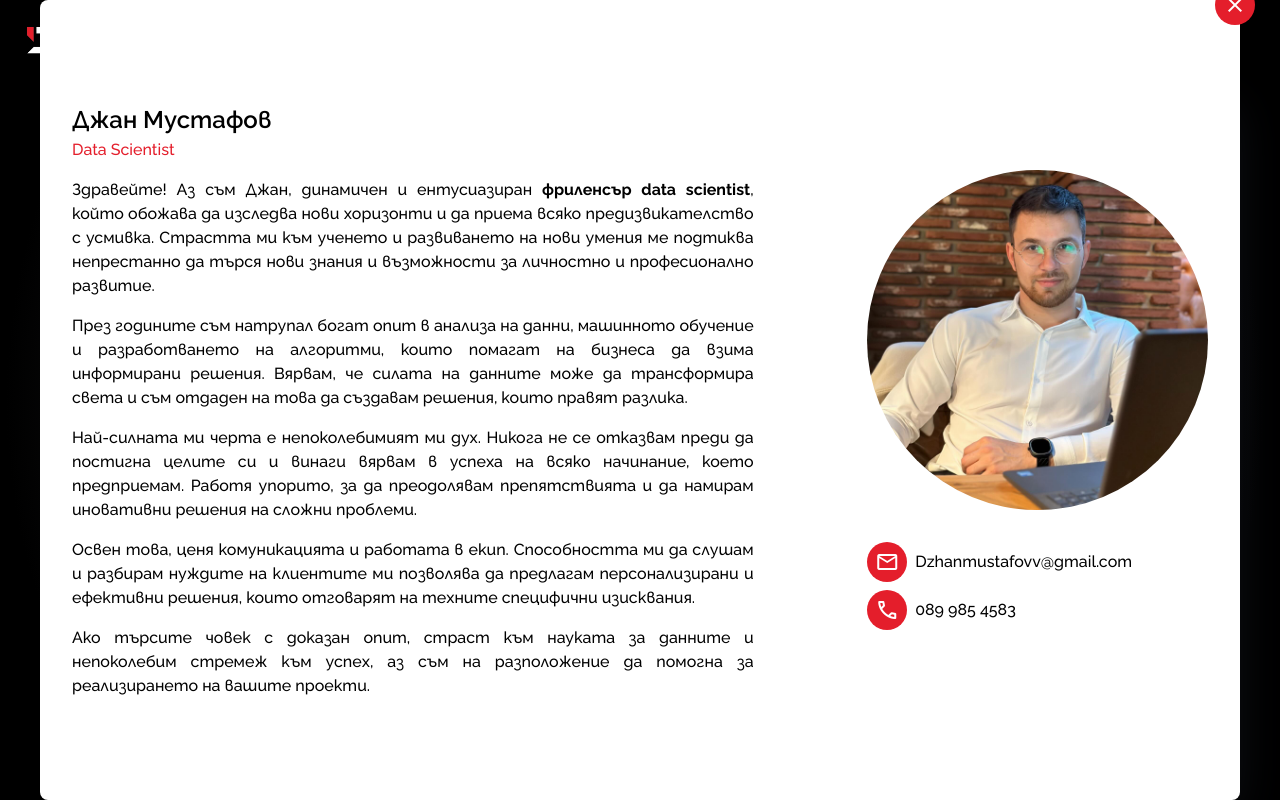
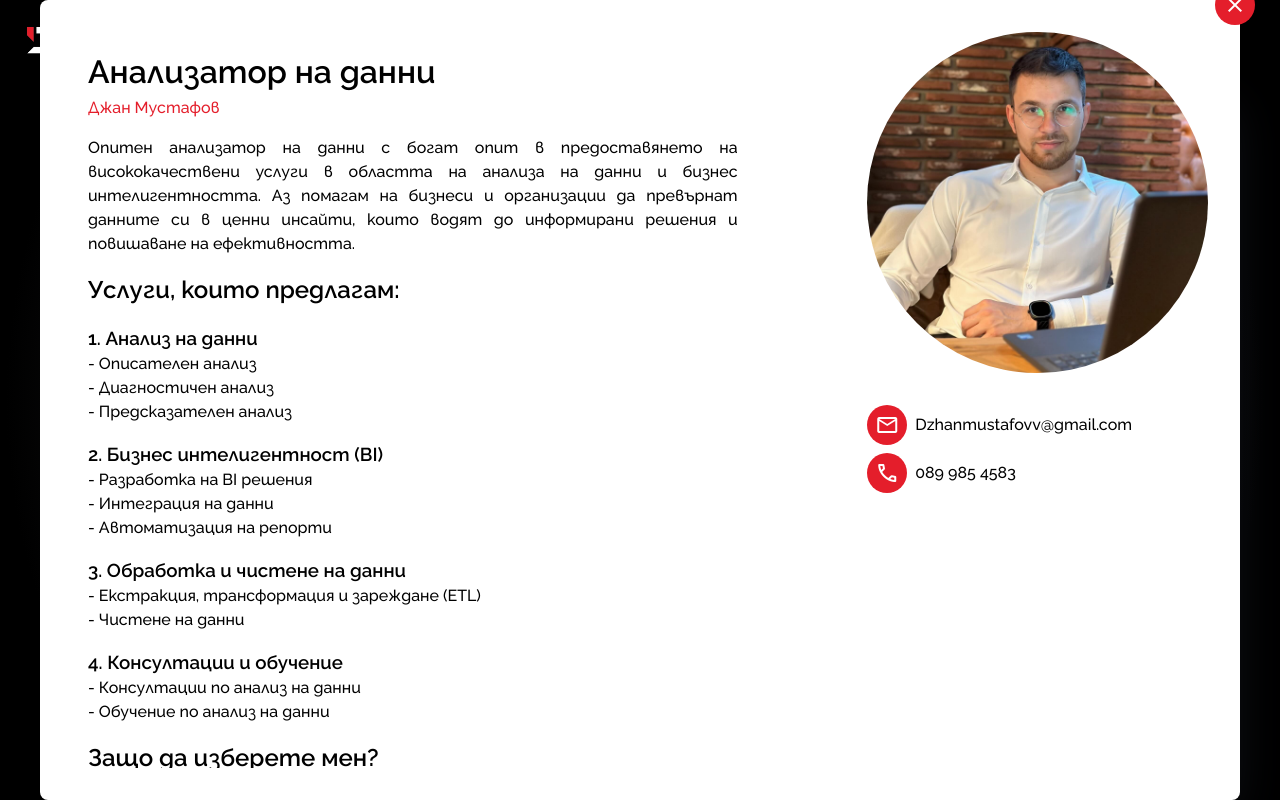
Before and after one commit to TasimDev/dzhanmustafov.com, a plain HTML site: page index.html in a window 1280 px wide. Drawn offline with nearby package versions, Linux system fonts and the light colour scheme.

Commit message:
sadfsadf

```diff
--- a/index.html
+++ b/index.html
@@ -50,7 +50,7 @@
   <div class="logo">
     <img src="images/logonobg.png" alt="logo no bg">
   </div>
-  <div class="window" id="about">
+  <!-- <div class="window" id="about">
     <div class="icon-x bg-primary-400">
       <span class="material-symbols-outlined">
         close
@@ -86,6 +86,97 @@
           Ако търсите човек с доказан опит, страст към науката за данните и непоколебим стремеж към успех, аз съм на
           разположение да помогна за реализирането на вашите проекти.</p>
 
+      </main>
+
+    </div>
+    <div class="image">
+      <img src="images/me.jpg" alt="me">
+      <ul>
+        <li><a href=""><span class="icon"><span class="material-symbols-outlined">
+                mail
+              </span></span> <span class="text">Dzhanmustafovv@gmail.com</span></a></li>
+        <li><a href=""><span class="icon"><span class="material-symbols-outlined">
+                call
+              </span></span> <span class="text">089 985 4583</span></a></li>
+
+      </ul>
+    </div>
+  </div> -->
+  <div class="window" id="data-analize">
+    <div class="icon-x bg-primary-400">
+      <span class="material-symbols-outlined">
+        close
+      </span>
+    </div>
+    <div class="info">
+      <div id="progress-bar"></div>
+      <header>
+        <h1 class="title">Анализатор на данни</h1>
+        <p class="text-primary">Джан Мустафов</p>
+      </header>
+      <main>
+        <p>Oпитен анализатор на данни с богат опит в предоставянето на висококачествени услуги в областта на анализа на
+          данни и бизнес интелигентността. Аз помагам на бизнеси и организации да превърнат данните си в ценни инсайти,
+          които водят до информирани решения и повишаване на ефективността.</p>
+        <h2>Услуги, които предлагам:</h2>
+        <ul>
+          <header>
+            <h3>1. Анализ на данни</h3>
+          </header>
+          <li> - Описателен анализ</li>
+          <li> - Диагностичен анализ</li>
+          <li> - Предсказателен анализ</li>
+        </ul>
+        <ul>
+          <header>
+            <h3>2. Бизнес интелигентност (BI)</h3>
+          </header>
+          <li> - Разработка на BI решения</li>
+          <li> - Интеграция на данни</li>
+          <li> - Автоматизация на репорти</li>
+        </ul>
+        <ul>
+          <header>
+            <h3>3. Обработка и чистене на данни</h3>
+          </header>
+          <li> - Екстракция, трансформация и зареждане (ETL)</li>
+          <li> - Чистене на данни</li>
+        </ul>
+        <ul>
+          <header>
+            <h3>4. Консултации и обучение</h3>
+          </header>
+          <li> - Консултации по анализ на данни</li>
+          <li> - Обучение по анализ на данни</li>
+        </ul>
+        <h2>Защо да изберете мен?</h2>
+        <ul>
+          <li>
+            <b>Опит и експертиза:</b>
+            Имам дългогодишен опит в анализа на данни в различни индустрии, включително финанси,
+            здравеопазване, маркетинг и производство.
+          </li>
+          <br>
+          <li>
+            <b>Персонализирани решения:</b>
+            Разбирам уникалните нужди на всеки клиент и предоставям персонализирани решения,
+            които отговарят на специфичните изисквания и цели.
+          </li>
+          <br>
+          <li>
+            <b>Резултати, ориентирани към бизнеса:</b>
+            Работя с фокус върху постигането на измерими резултати, които
+            подобряват ефективността и конкурентоспособността на вашия бизнес.
+          </li>
+          <br>
+          <li>
+            <b>Комуникация и поддръжка: </b>
+            Поддържам ясна и ефективна комуникация през целия процес и предлагам продължаваща
+            поддръжка и консултации след завършването на проекта.
+          </li>
+        </ul>
+        <p>Свържете се с мен днес, за да обсъдим как мога да ви помогна да извлечете максимална стойност от вашите данни
+          и да постигнете вашите бизнес цели!</p>
       </main>
 
     </div>
--- a/styles/style.css
+++ b/styles/style.css
@@ -25,6 +25,10 @@
   box-sizing: border-box;
   font-family: "Raleway", sans-serif;
   font-optical-sizing: auto;
+}
+
+body {
+  overflow: hidden;
 }
 
 /* Remove default margin */
@@ -357,7 +361,7 @@ button {
   display: flex;
   gap: 1rem;
   justify-content: space-between;
-  align-items: center;
+
 }
 
 .window .icon-x {
@@ -367,6 +371,7 @@ button {
   position: absolute;
   top: -15px;
   right: -15px;
+
 }
 
 .window .icon-x span {
@@ -376,11 +381,34 @@ button {
 
 }
 
+
+
 .window .info {
   display: flex;
   flex-direction: column;
   gap: 1rem;
   width: 60%;
+  padding: 0 1rem;
+  overflow-y: scroll;
+  overflow-x: hidden;
+
+}
+
+.window .info::-webkit-scrollbar-track {
+  -webkit-box-shadow: inset 0 0 6px rgba(0, 0, 0, 0.3);
+  border-radius: 10px;
+  background-color: #F5F5F5;
+}
+
+.window .info::-webkit-scrollbar {
+  width: 6px;
+  background-color: #F5F5F5;
+}
+
+.window .info::-webkit-scrollbar-thumb {
+  border-radius: 10px;
+  -webkit-box-shadow: inset 0 0 6px rgba(0, 0, 0, .3);
+  background-color: #D62929;
 }
 
 .window .image {
```
